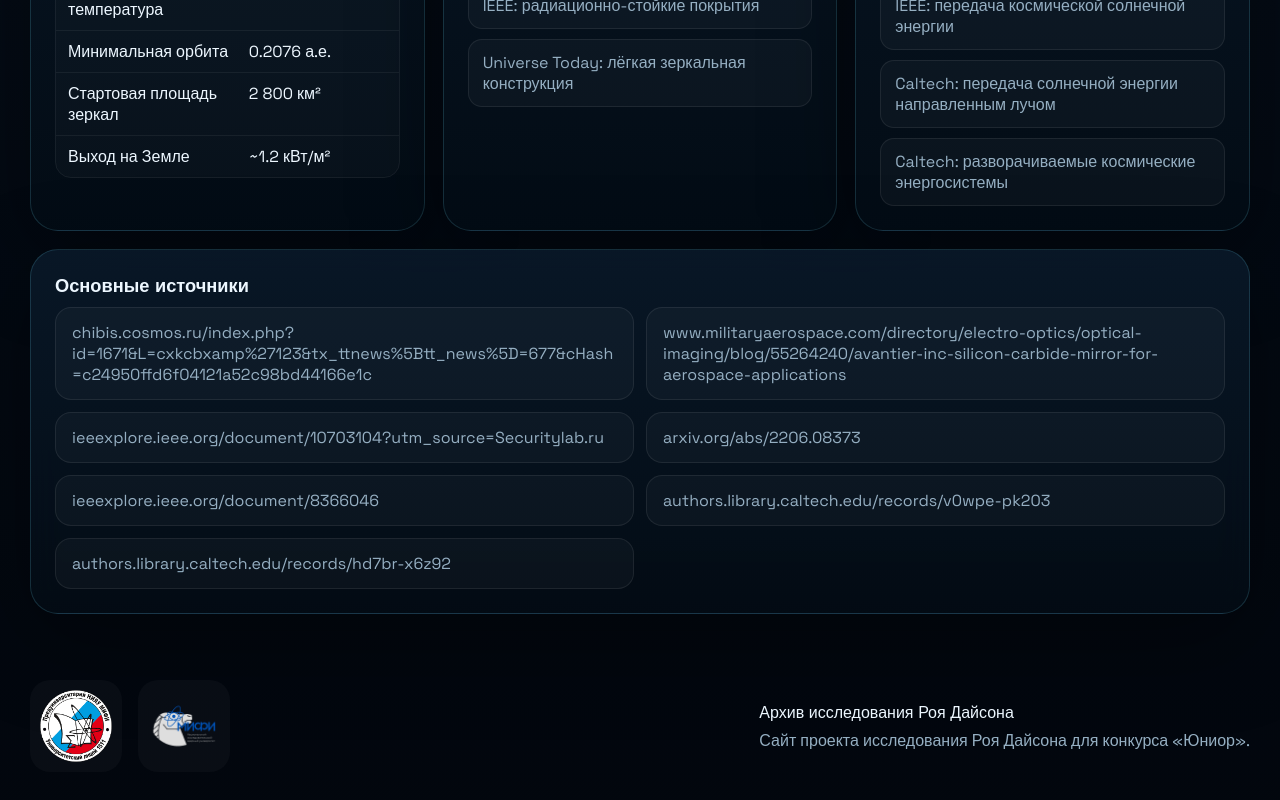
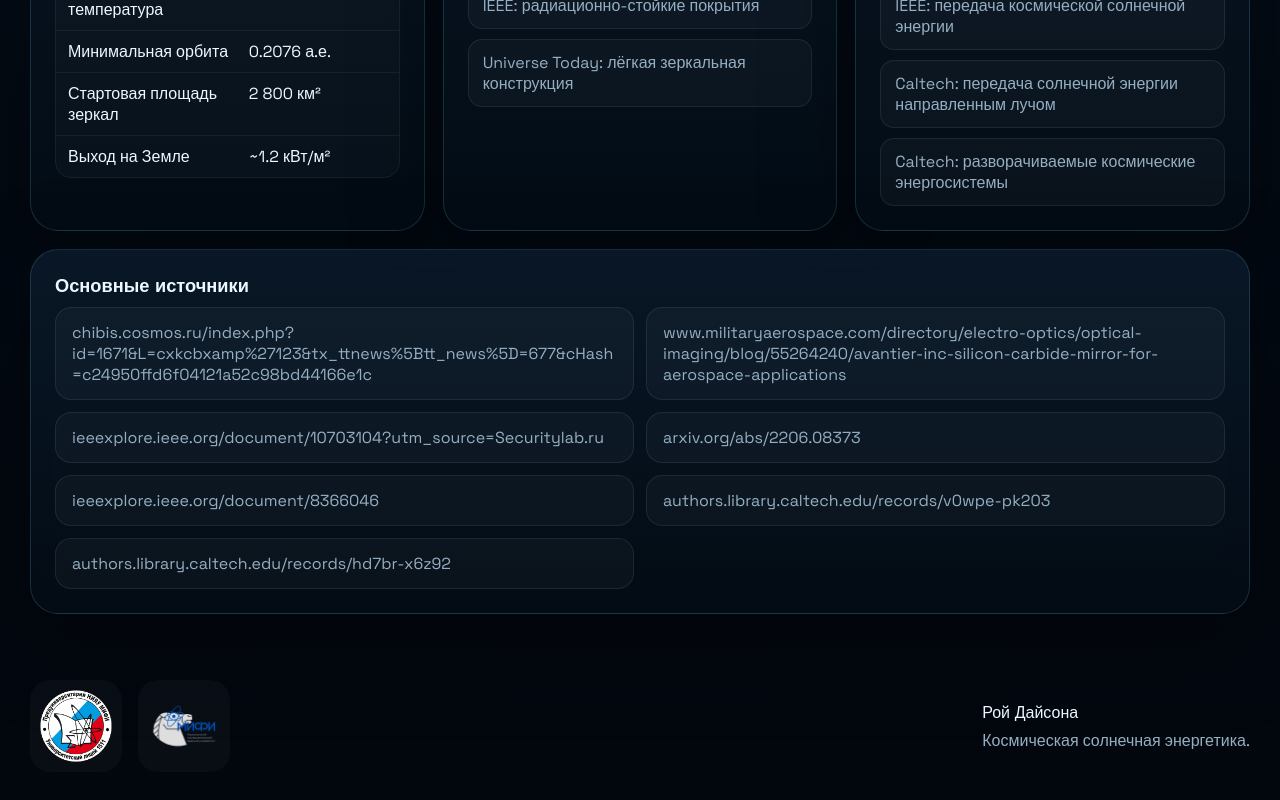
Before and after one commit to qri1/dyson, a React (Vite) app: page / in a window 1280 px wide. Shown: the part 4043-4843 px from the top of the page. Built offline with nearby package versions, Linux system fonts and the light colour scheme.

Commit message:
Simplify footer text to presentation core theme

```diff
--- a/src/App.jsx
+++ b/src/App.jsx
@@ -89,9 +89,9 @@ export default function App() {
           </a>
         </div>
         <div>
-          <p className="footer__title">Архив исследования Роя Дайсона</p>
+          <p className="footer__title">Рой Дайсона</p>
           <p className="footer__copy">
-            Сайт проекта исследования Роя Дайсона для конкурса «Юниор».
+            Космическая солнечная энергетика.
           </p>
         </div>
       </footer>
```
